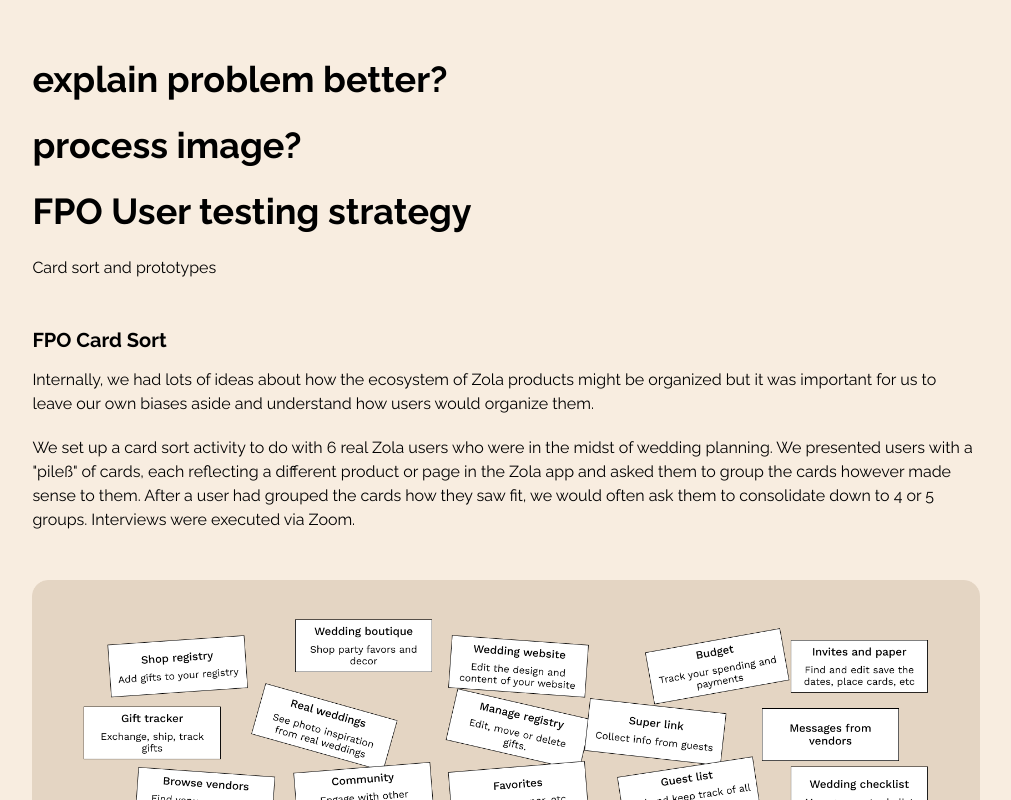
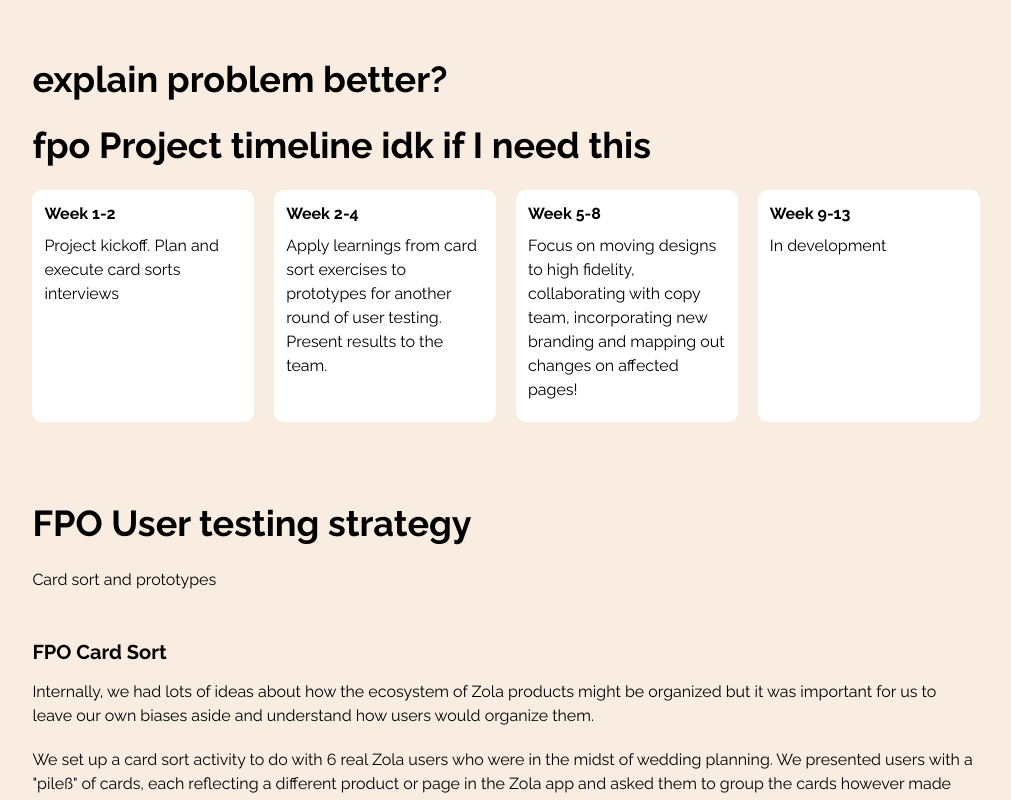
Before and after one commit to hottinet/casey-site-v2, a Next.js app: page /zola-navigation in a window 1280 px wide. Shown: the part 620-1420 px from the top of the page, without its empty margins (134-1145 px from the left). Built offline with nearby package versions, Linux system fonts and the light colour scheme.

Commit message:
process info

```diff
--- a/src/pages/zola-navigation.tsx
+++ b/src/pages/zola-navigation.tsx
@@ -45,7 +45,44 @@
     </DetailPickle>
     <ContentBox column>
       <Title bold>explain problem better?</Title>
-      <Title bold>process image?</Title>
+      <Title bold>fpo Project timeline idk if I need this</Title>
+      <TwoByTwoGrid columnGap={20} columns={4} mb={80} rowGap={20}>
+        <UTBox>
+          <Body bold mb={8}>
+            Week 1-2
+          </Body>
+          <Body mb={8}>
+            Project kickoff. Plan and execute card sorts interviews
+          </Body>
+        </UTBox>
+        <UTBox>
+          <Body bold mb={8}>
+            Week 2-4
+          </Body>
+          <Body mb={8}>
+            Apply learnings from card sort exercises to prototypes for another
+            round of user testing. Present results to the team.
+          </Body>
+        </UTBox>
+        <UTBox>
+          <Body bold mb={8}>
+            Week 5-8
+          </Body>
+          <Body mb={8}>
+            Focus on moving designs to high fidelity, collaborating with copy
+            team, incorporating new branding and mapping out changes on affected
+            pages!
+          </Body>
+        </UTBox>
+        <UTBox>
+          <Body bold mb={8}>
+            Week 9-13
+          </Body>
+          <Body mb={8}>In development</Body>
+        </UTBox>
+      </TwoByTwoGrid>
+    </ContentBox>
+    <ContentBox column>
       <Title bold>FPO User testing strategy</Title>
       <Body>Card sort and prototypes</Body>
       <Heading bold>FPO Card Sort</Heading>
```
